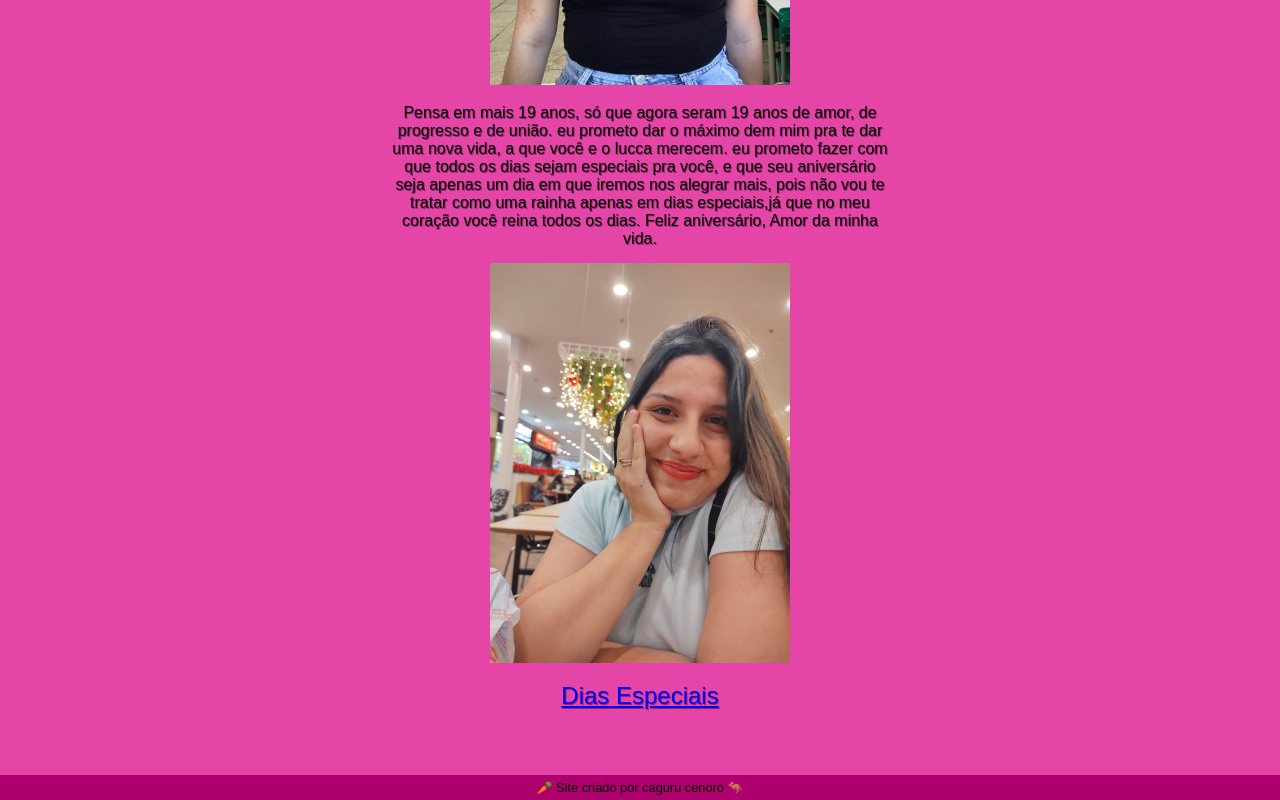
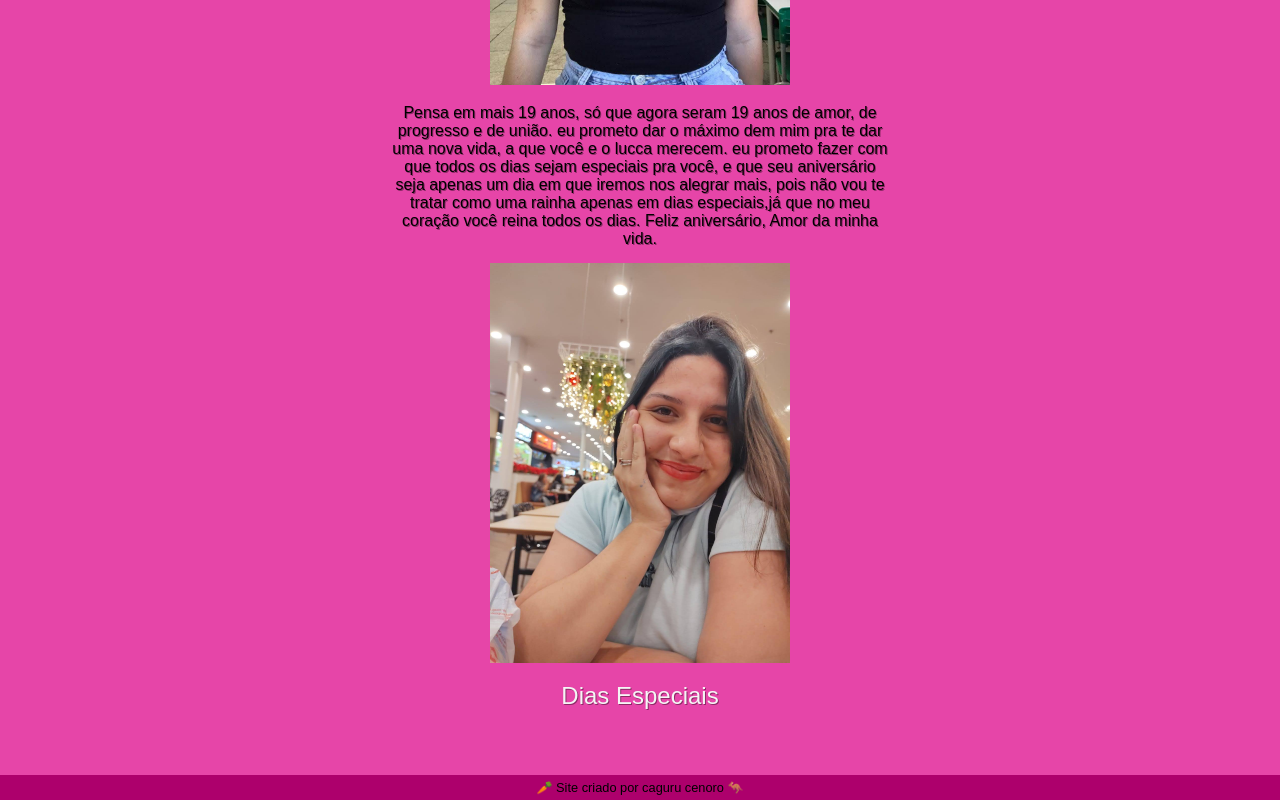
Before and after one commit to jeancaleixo/site-renata, a plain HTML site: page index.html in a window 1280 px wide. Shown: the part 1358-2158 px from the top of the page. Drawn offline with Linux system fonts and the light colour scheme.

Commit message:
mudei o link

```diff
--- a/style.css
+++ b/style.css
@@ -42,3 +42,8 @@ footer {
     font-size: 0.8em;
     padding: 5px;
 }
+
+a {
+    text-decoration: none;
+    color: whitesmoke;
+}
```
